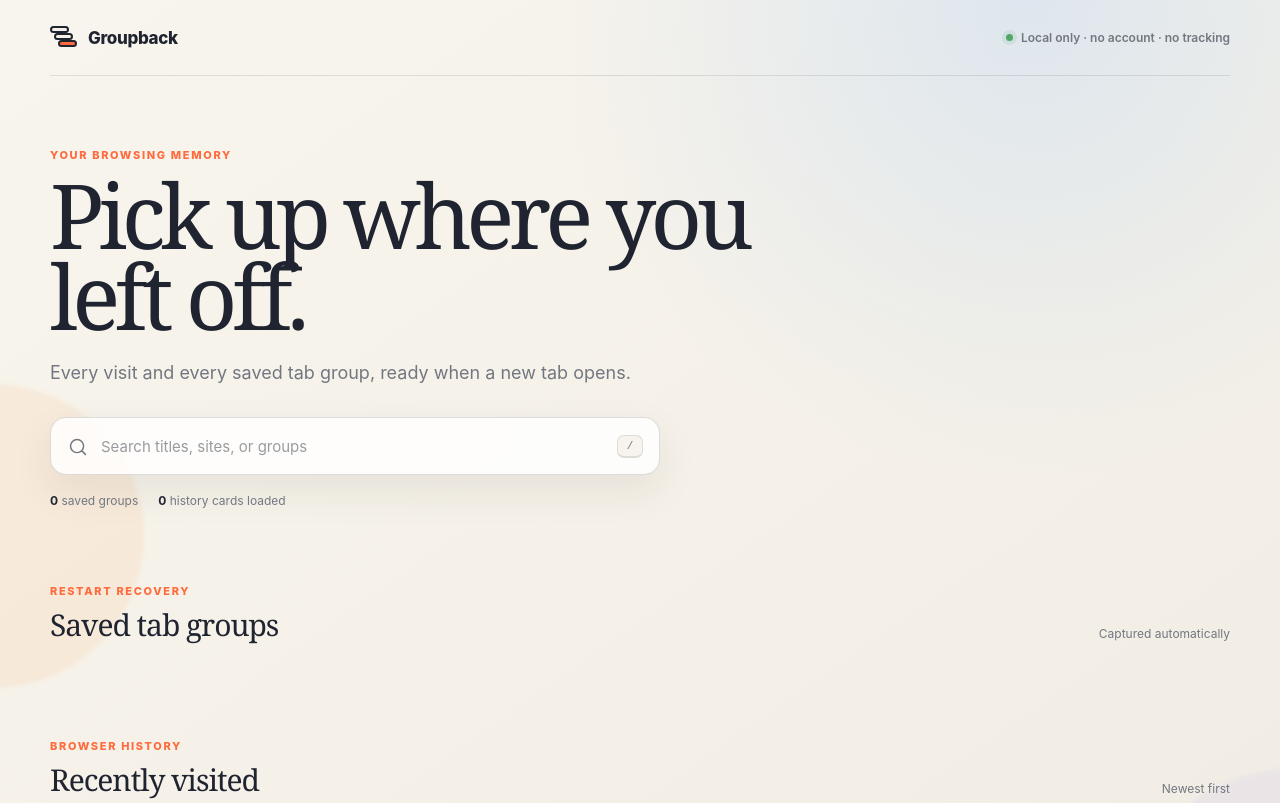
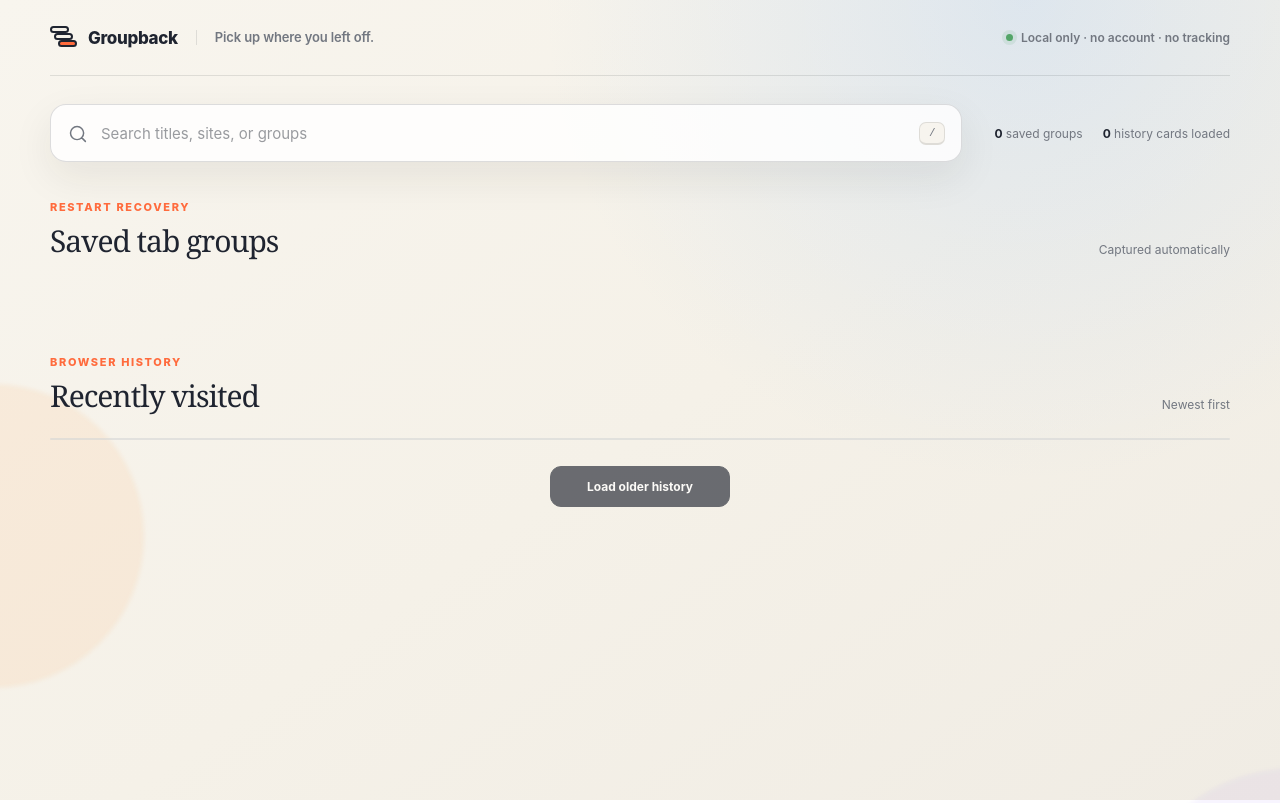
Before and after one commit to Amossse/chrome-tab-group-restore, a browser extension: page newtab.html in a window 1280 px wide. Shown: the top 803 px of the page. Drawn offline with Linux system fonts and the light colour scheme.

Commit message:
feat: compact the new tab header

```diff
--- a/newtab.css
+++ b/newtab.css
@@ -12,13 +12,13 @@
 
 * { box-sizing: border-box; }
 
-html { scroll-behavior: smooth; }
+html { overflow-x: clip; scroll-behavior: smooth; }
 
 body {
   min-width: 320px;
   min-height: 100vh;
   margin: 0;
-  overflow-x: hidden;
+  overflow-x: clip;
   color: var(--ink);
   background:
     radial-gradient(circle at 80% 0%, rgba(137, 189, 255, 0.22), transparent 30rem),
@@ -68,6 +68,12 @@ button { color: inherit; }
   border-bottom: 1px solid var(--line);
 }
 
+.brand-lockup {
+  display: flex;
+  align-items: center;
+  min-width: 0;
+}
+
 .brand {
   display: inline-flex;
   gap: 11px;
@@ -98,6 +104,19 @@ button { color: inherit; }
 .brand-mark span:nth-child(2) { top: 8px; left: 4px; }
 .brand-mark span:nth-child(3) { top: 15px; left: 8px; background: var(--orange); }
 
+.header-tagline {
+  margin: 0 0 0 18px;
+  padding-left: 18px;
+  border-left: 1px solid var(--line);
+  color: var(--muted);
+  font-family: inherit;
+  font-size: 13px;
+  font-weight: 600;
+  letter-spacing: -0.01em;
+  line-height: 1.2;
+  white-space: nowrap;
+}
+
 .privacy-note {
   display: flex;
   gap: 8px;
@@ -116,12 +135,15 @@ button { color: inherit; }
   box-shadow: 0 0 0 4px rgba(83, 165, 104, 0.12);
 }
 
-.hero {
-  max-width: 780px;
-  padding: 72px 0 64px;
+.controls {
+  display: flex;
+  gap: 32px;
+  align-items: center;
+  justify-content: space-between;
+  padding: 28px 0 38px;
 }
 
-.eyebrow, .section-kicker {
+.section-kicker {
   margin: 0 0 12px;
   color: var(--orange);
   font-size: 11px;
@@ -130,26 +152,9 @@ button { color: inherit; }
   text-transform: uppercase;
 }
 
-h1 {
-  max-width: 700px;
-  margin: 0;
-  font-family: Georgia, "Times New Roman", serif;
-  font-size: clamp(3.25rem, 7vw, 6.4rem);
-  font-weight: 500;
-  letter-spacing: -0.062em;
-  line-height: 0.9;
-}
-
-.lede {
-  max-width: 590px;
-  margin: 24px 0 30px;
-  color: var(--muted);
-  font-size: 18px;
-  line-height: 1.55;
-}
-
 .search {
   display: flex;
+  flex: 1 1 610px;
   align-items: center;
   width: min(100%, 610px);
   height: 58px;
@@ -202,15 +207,16 @@ kbd {
 
 .stats {
   display: flex;
+  flex: 0 0 auto;
   gap: 20px;
-  margin-top: 18px;
+  margin-top: 0;
   color: var(--muted);
   font-size: 12px;
 }
 
 .stats strong { color: var(--ink); }
 
-.section { margin-top: 12px; }
+.section { margin-top: 0; }
 
 .history-section { margin-top: 72px; }
 
@@ -464,6 +470,13 @@ button:disabled { cursor: wait; opacity: 0.65; }
 .toast.visible { transform: translateY(0); opacity: 1; }
 
 @media (max-width: 850px) {
+  .controls {
+    flex-direction: column;
+    gap: 14px;
+    align-items: flex-start;
+  }
+
+  .search { flex: none; }
   .group-grid { grid-template-columns: 1fr 1fr; }
 }
 
@@ -471,14 +484,17 @@ button:disabled { cursor: wait; opacity: 0.65; }
   .shell { width: min(100% - 28px, 1180px); }
   .topbar { min-height: 64px; }
   .privacy-note { display: none; }
-  .hero { padding: 54px 0 48px; }
-  h1 { font-size: clamp(3.1rem, 16vw, 5rem); }
+  .controls { padding: 20px 0 32px; }
   .group-grid, .history-grid { grid-template-columns: 1fr; }
   .history-card { border-right: 0; }
   .section-heading { align-items: start; }
   .section-hint { display: none; }
 }
 
+@media (max-width: 420px) {
+  .header-tagline { display: none; }
+}
+
 @media (prefers-reduced-motion: reduce) {
   html { scroll-behavior: auto; }
   *, *::before, *::after { transition-duration: 0.01ms !important; }
--- a/newtab.html
+++ b/newtab.html
@@ -11,18 +11,18 @@
     <div class="ambient ambient-one"></div>
     <div class="ambient ambient-two"></div>
     <main class="shell">
-      <header class="topbar">
-        <a class="brand" href="#top" aria-label="Groupback home">
-          <span class="brand-mark" aria-hidden="true"><span></span><span></span><span></span></span>
-          <span>Groupback</span>
-        </a>
+      <header class="topbar" id="top">
+        <div class="brand-lockup">
+          <a class="brand" href="#top" aria-label="Groupback home">
+            <span class="brand-mark" aria-hidden="true"><span></span><span></span><span></span></span>
+            <span>Groupback</span>
+          </a>
+          <h1 class="header-tagline">Pick up where you left off.</h1>
+        </div>
         <p class="privacy-note"><span></span> Local only · no account · no tracking</p>
       </header>
 
-      <section class="hero" id="top">
-        <p class="eyebrow">Your browsing memory</p>
-        <h1>Pick up where you left off.</h1>
-        <p class="lede">Every visit and every saved tab group, ready when a new tab opens.</p>
+      <section class="controls" aria-label="Search browsing memory">
         <label class="search">
           <svg viewBox="0 0 24 24" aria-hidden="true"><path d="m21 21-4.3-4.3m2.3-5.2a7.5 7.5 0 1 1-15 0 7.5 7.5 0 0 1 15 0Z" /></svg>
           <input id="search" type="search" placeholder="Search titles, sites, or groups" autocomplete="off" />
--- a/package.json
+++ b/package.json
@@ -1,6 +1,6 @@
 {
   "name": "groupback",
-  "version": "0.1.2",
+  "version": "0.1.3",
   "private": true,
   "type": "module",
   "description": "A private new-tab dashboard that restores Chrome tab groups and recently closed windows.",
```
Also changed, not shown: CHANGELOG.md, assets/preview.png, manifest.json.
